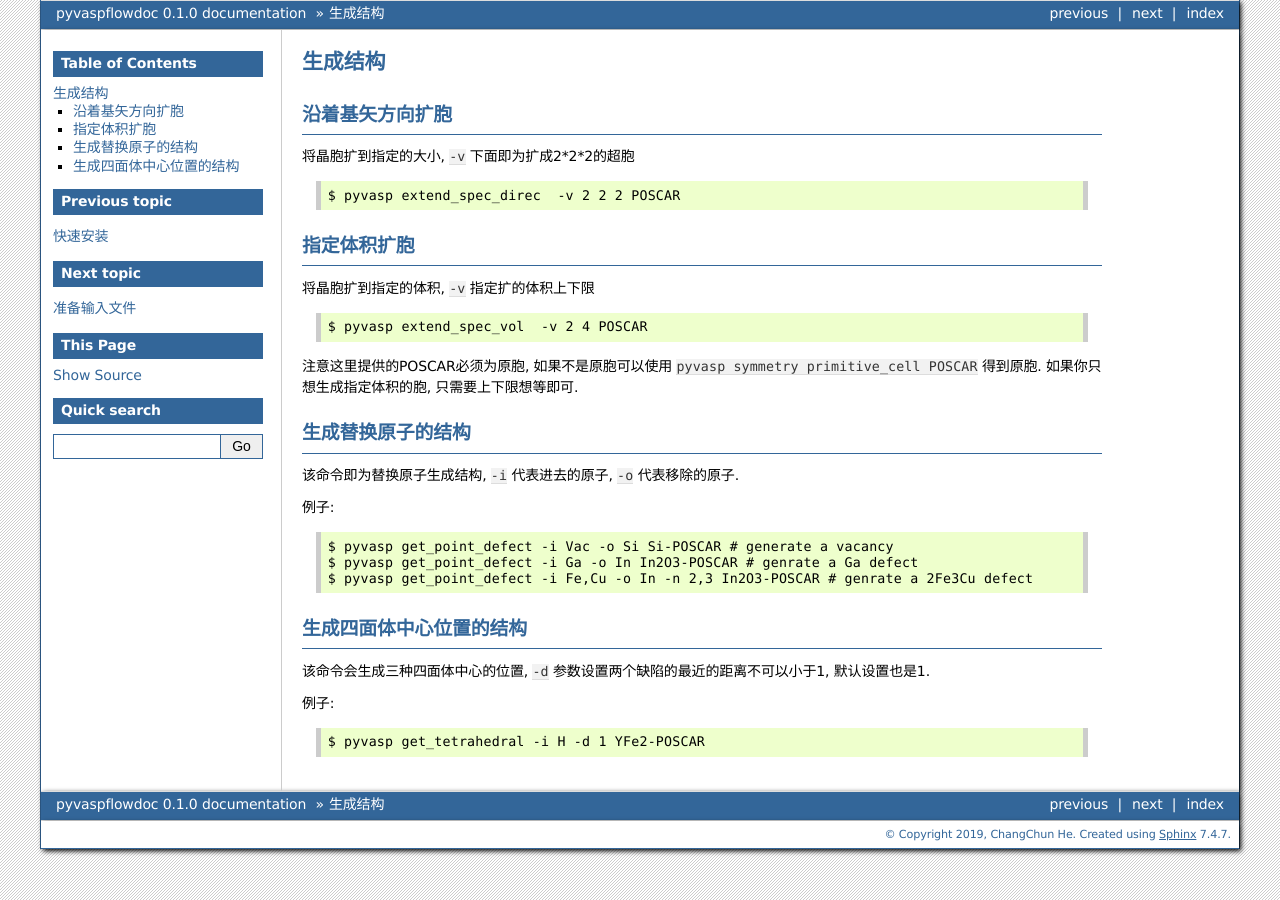
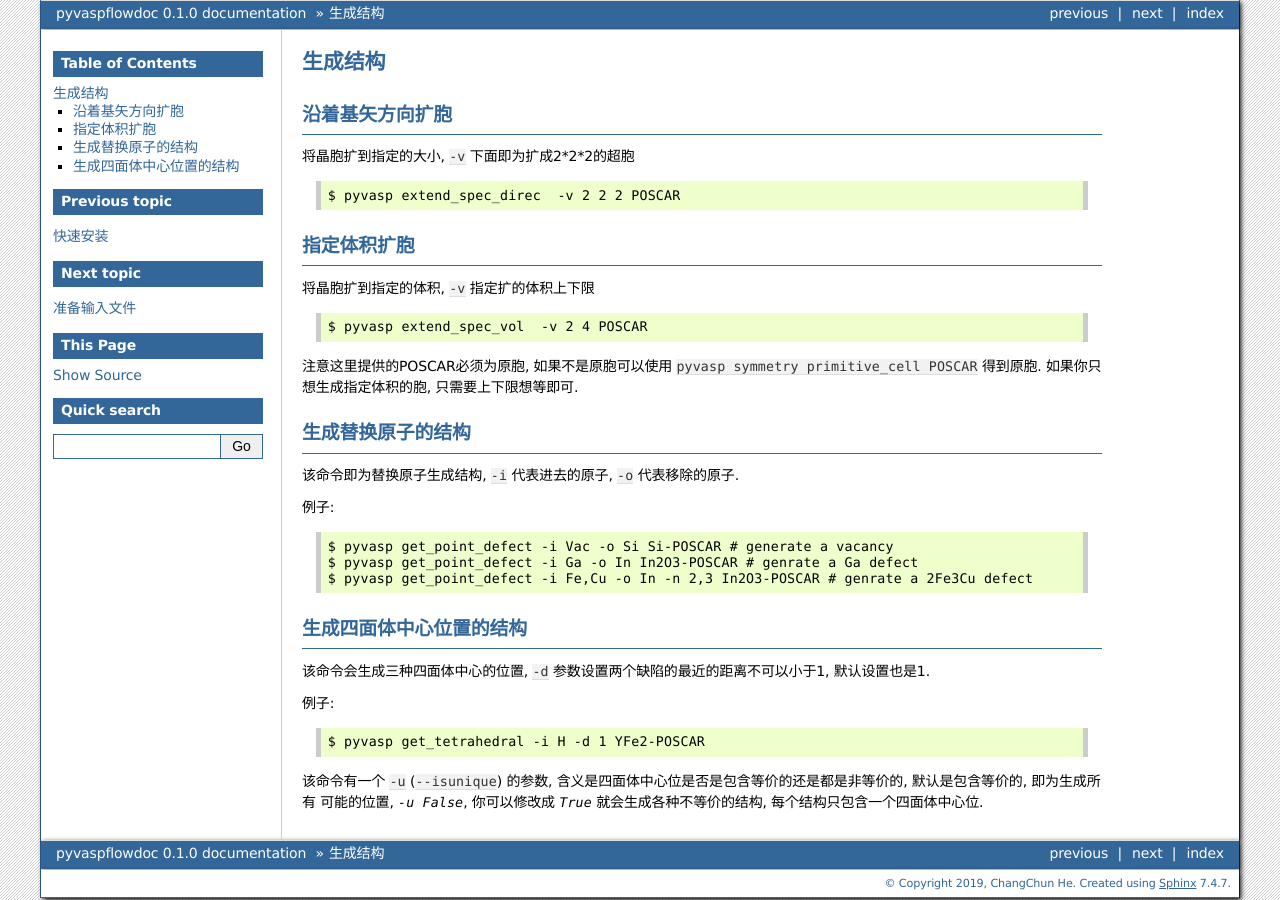
Before and after one commit to ChangChunHe/pyvaspflow, a Sphinx documentation site: the page built from docs/source/gen_str.rst, in a window 1280 px wide. Built offline with Sphinx 7.4.7, drawn with Linux system fonts in a browser that asks for light colours.

Commit message:
add tetrahedral docs

```diff
--- a/docs/source/gen_str.rst
+++ b/docs/source/gen_str.rst
@@ -46,3 +46,6 @@
 例子::
 
     $ pyvasp get_tetrahedral -i H -d 1 YFe2-POSCAR
+
+该命令有一个 ``-u`` (``--isunique``) 的参数, 含义是四面体中心位是否是包含等价的还是都是非等价的,  默认是包含等价的, 即为生成所有
+可能的位置, `-u False`, 你可以修改成 `True` 就会生成各种不等价的结构, 每个结构只包含一个四面体中心位.
```
